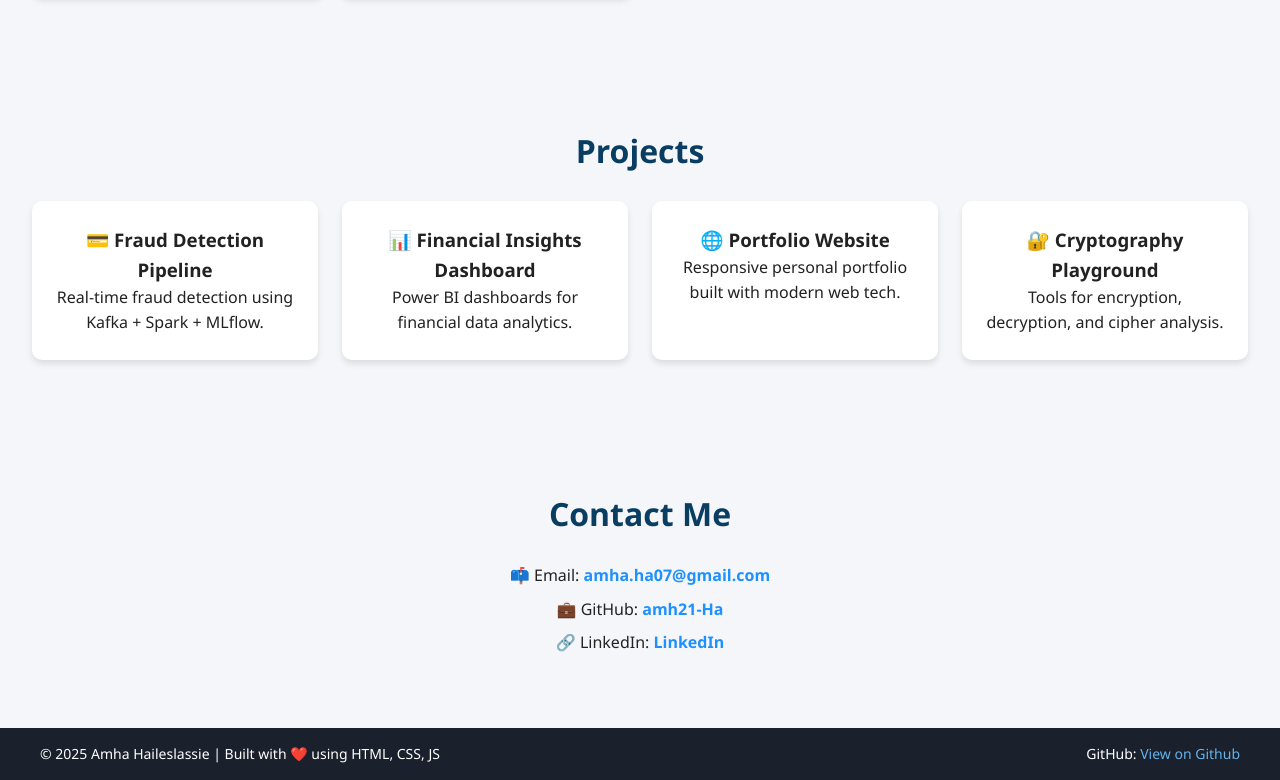
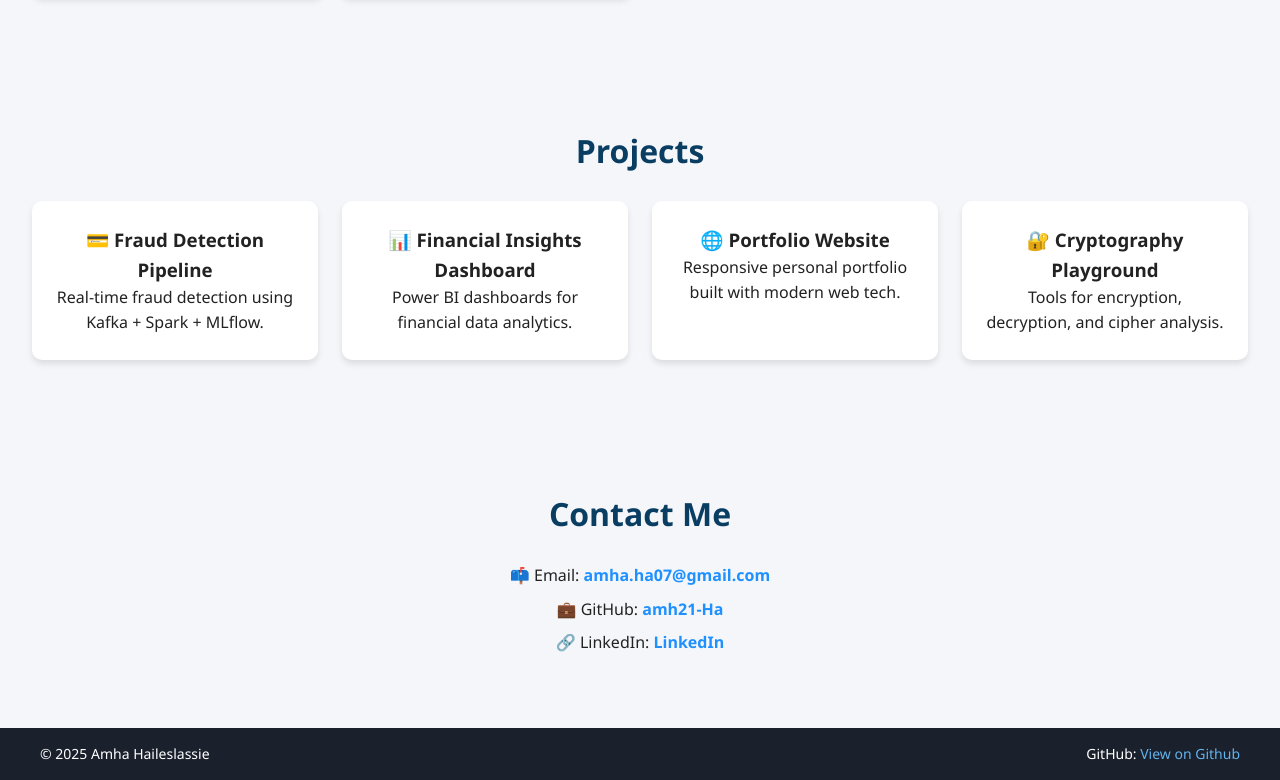
Before and after one commit to amh21-Ha/my-portfolio, a plain HTML site: page index.html in a window 1280 px wide. Shown: the part 1076-1856 px from the top of the page. Drawn offline with Linux system fonts and the light colour scheme.

Commit message:
Update footer text in index.html
Removed the 'Built with ❤️ using HTML, CSS, JS' text from the footer.

```diff
--- a/index.html
+++ b/index.html
@@ -83,7 +83,7 @@
 
   <footer class="footer">
     <div class="footer-left">
-      © 2025 Amha Haileslassie | Built with ❤️ using HTML, CSS, JS
+      © 2025 Amha Haileslassie
     </div>
 
     <div class="footer-right">
```
